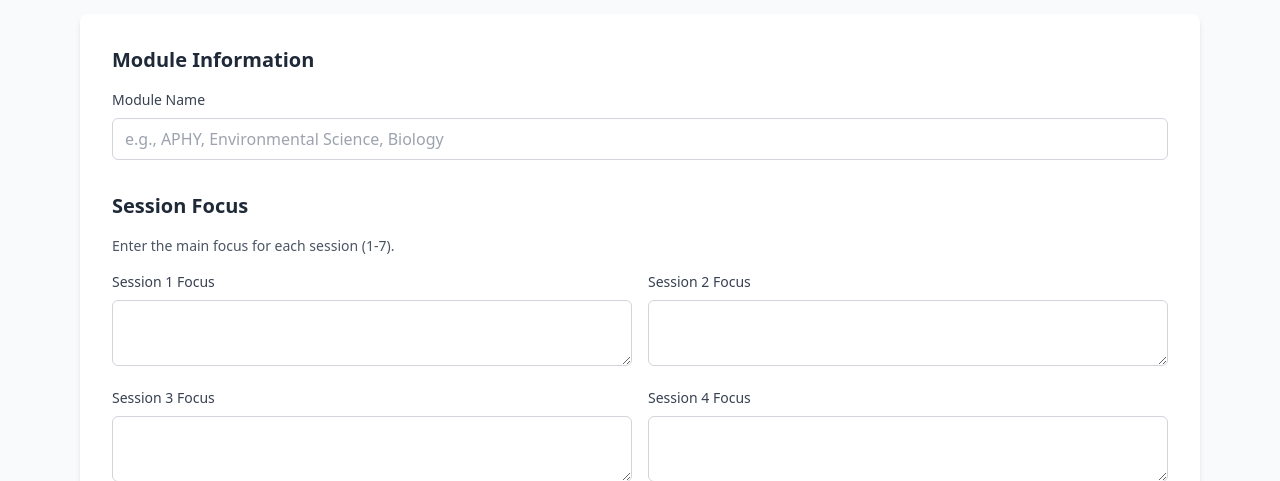
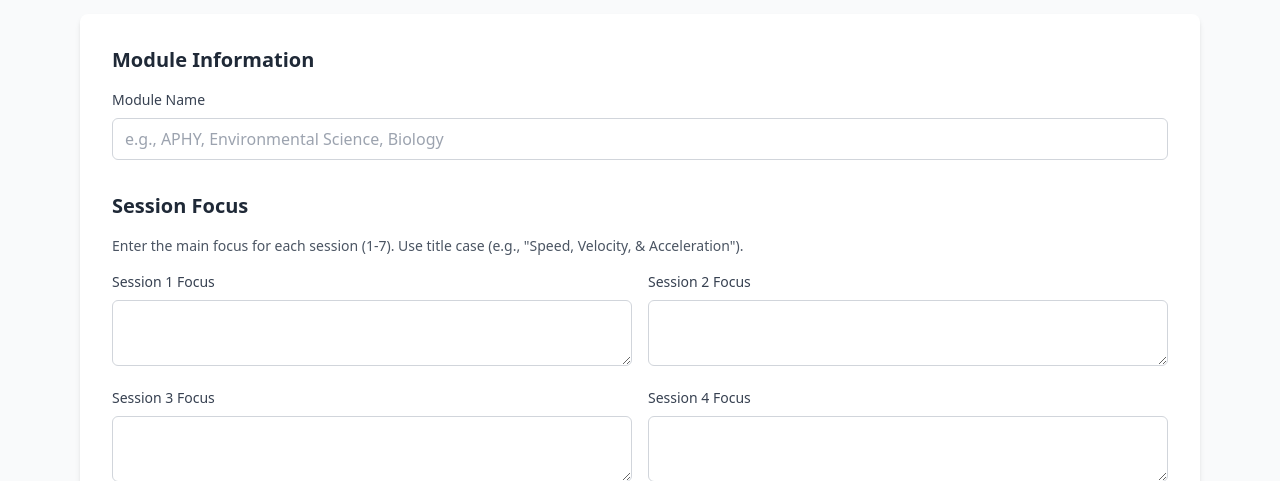
Before and after one commit to moplacer-dev/nola-docs, a Flask app: page /create-studentmoduleworkbook in a window 1280 px wide. Shown: the part 207-688 px from the top of the page. Run offline with Flask 3, Linux system fonts and the light colour scheme; the visitor is signed in with stand-in values (Sample User, id 1); some libraries are stand-ins or nearby versions.

Commit message:
Logbook formatting update.

```diff
--- a/templates/create_studentmoduleworkbook.html
+++ b/templates/create_studentmoduleworkbook.html
@@ -74,7 +74,7 @@
             <!-- Session Focus Section -->
             <div class="mb-8">
                 <h2 class="text-xl font-semibold text-gray-800 mb-4">Session Focus</h2>
-                <p class="text-sm text-gray-600 mb-4">Enter the main focus for each session (1-7).</p>
+                <p class="text-sm text-gray-600 mb-4">Enter the main focus for each session (1-7). Use title case (e.g., "Speed, Velocity, & Acceleration").</p>
 
                 <div class="grid grid-cols-1 md:grid-cols-2 gap-4">
                     {% for i in range(1, 8) %}
```
